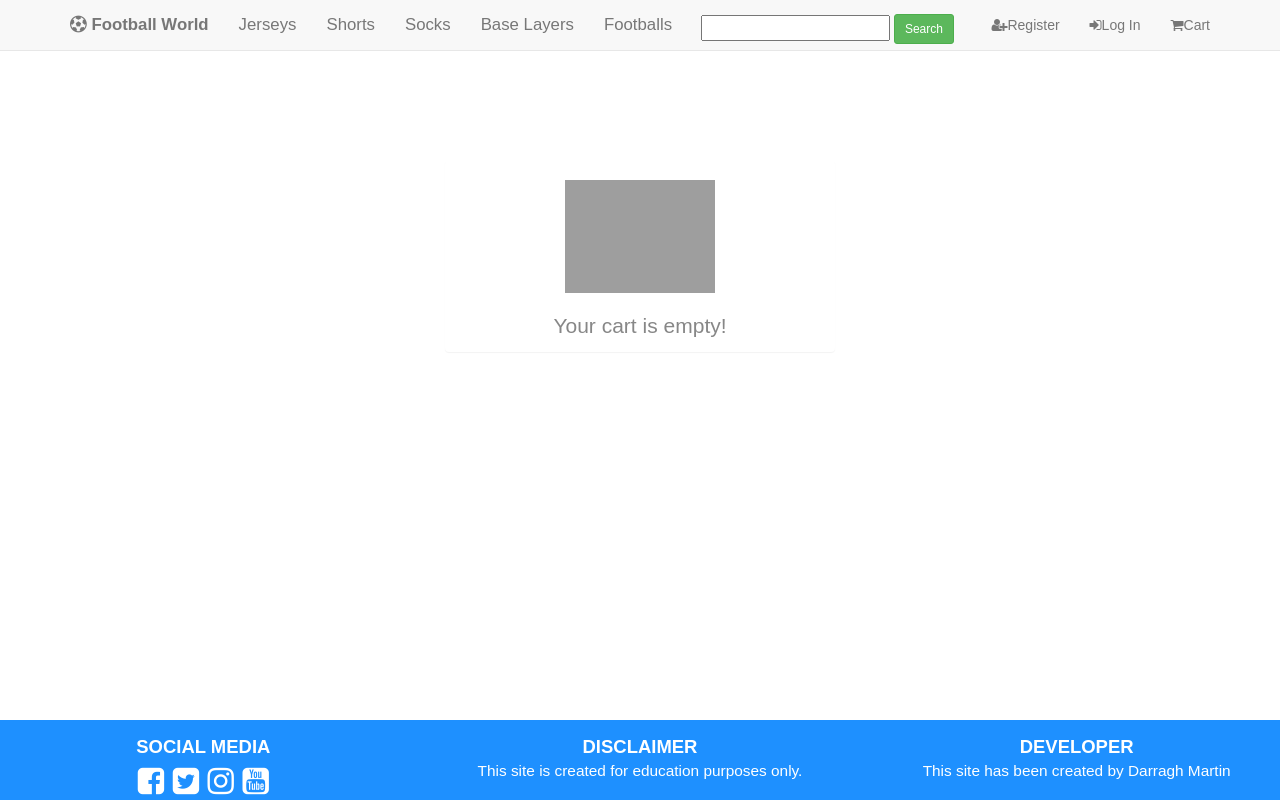
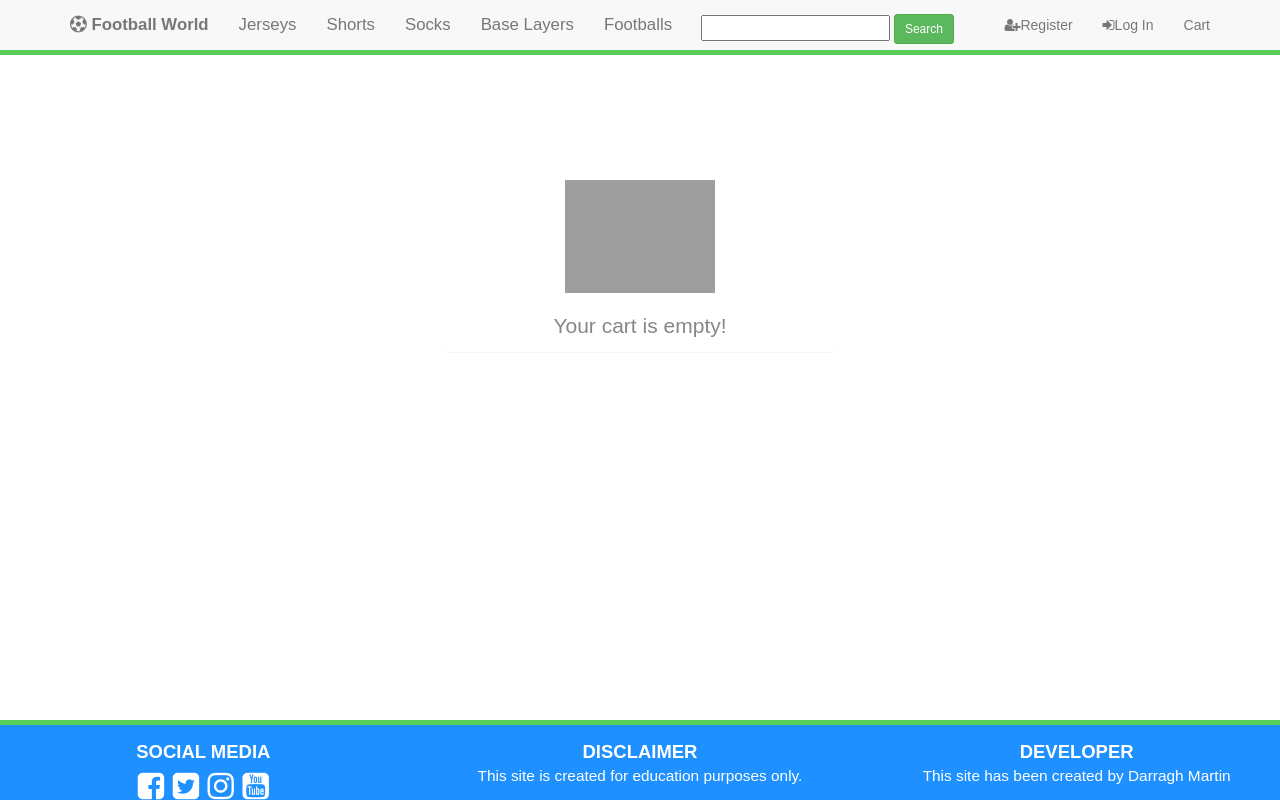
Before and after one commit to daradona10/milestone-project4, a Django app: page /cart/ in a window 1280 px wide. Run offline with Django 3.2, Linux system fonts and the light colour scheme; some libraries are stand-ins or nearby versions; grey boxes are pictures that could not be loaded.

Commit message:
small change to site color in base

```diff
--- a/templates/base.html
+++ b/templates/base.html
@@ -23,7 +23,7 @@
     {% block extra_js %}
     {% endblock extra_js %}
     {% block home_page %} {% endblock home_page %}
-    <nav class="navbar navbar-masthead navbar-default navbar-fixed-top">
+    <nav class="navbar navbar-masthead navbar-default navbar-fixed-top" style="border-bottom: 5px solid #59ce59;">
         <div class="container">
             <div class="navbar-header">
                 <button type="button" class="navbar-toggle collapsed" data-toggle="collapse" data-target="#navbar" aria-expanded="false" aria-controls="navbar">
@@ -61,7 +61,7 @@
                     {% endif %}
                     <li>
                         <a href="{% url 'view_cart' %}">
-                            <i class="fa fa-shopping-cart"></i>Cart
+                            <i class="fa fa-shipping-cart"></i>Cart
                             {% if product_count > 0 %}
                             <label class="badge badge-warning">{{ product_count }}</label>
                             {% endif %}
@@ -83,7 +83,7 @@
     <div class="container" id="bottom-container">
         {% block content %} {% endblock %}
     </div>
-    <div class="footer" id="my-footer">
+    <div class="footer" id="my-footer" style="border-top: 5px solid #59ce59;">
         <div class="row mt-2" style="margin-top: 0.9em;">
             <div class="col-md-4" id="footer-social-icons">
                 <div style="font-size: 0.6em; margin-top: 0.5em;"><b>SOCIAL MEDIA</b></div>
```
